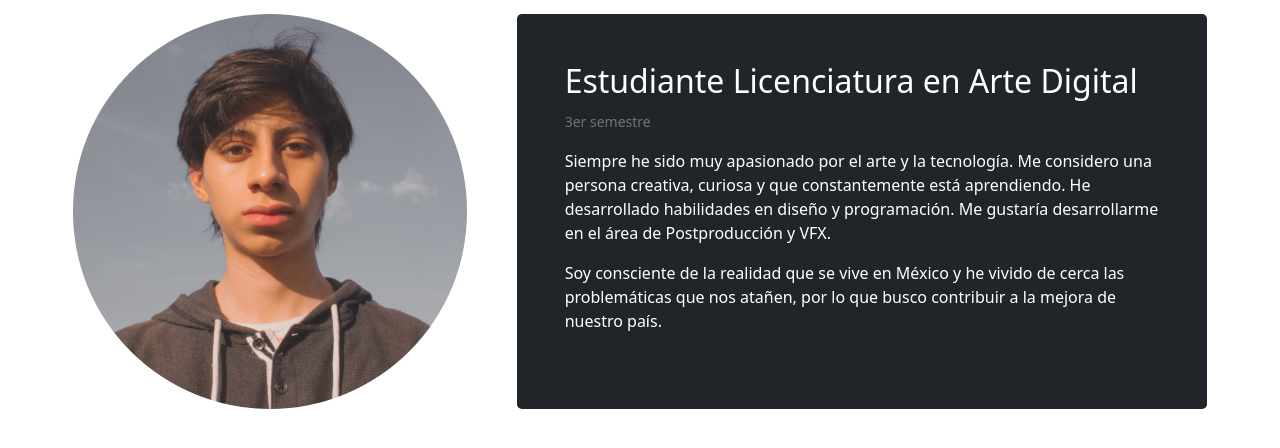
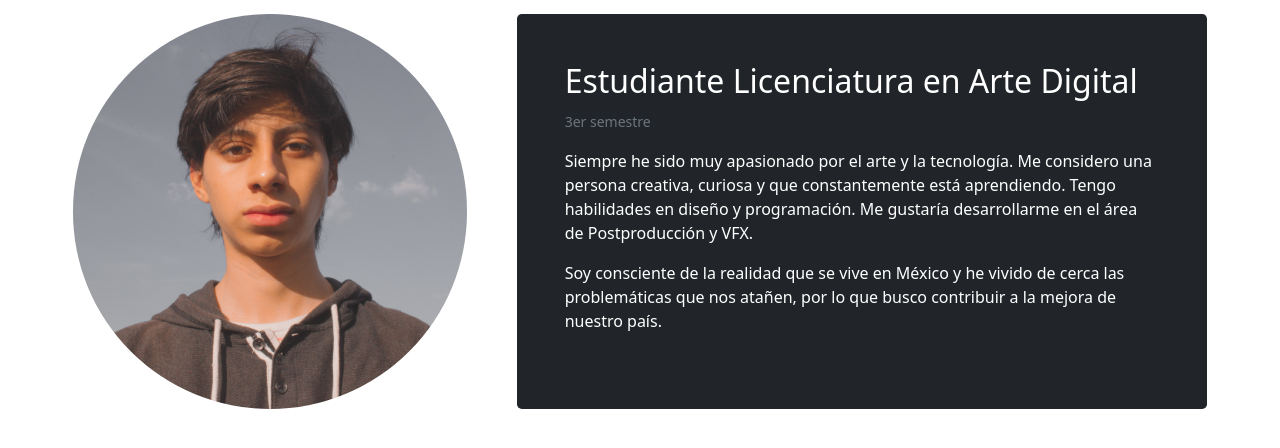
Before and after one commit to jhnsoto/jhnsoto.github.io, a website: page index.html in a window 1280 px wide. Shown: the part 156-604 px from the top of the page. Drawn offline with nearby package versions, Linux system fonts and the light colour scheme.

Commit message:
desarrollo corregido

```diff
--- a/index.html
+++ b/index.html
@@ -4,6 +4,7 @@
     <!-- Required meta tags -->
     <meta charset="utf-8">
     <meta name="viewport" content="width=device-width, initial-scale=1">
+
 
     <!-- Bootstrap CSS -->
     <link href="https://cdn.jsdelivr.net/npm/bootstrap@5.1.0/dist/css/bootstrap.min.css" rel="stylesheet" integrity="sha384-KyZXEAg3QhqLMpG8r+8fhAXLRk2vvoC2f3B09zVXn8CA5QIVfZOJ3BCsw2P0p/We" crossorigin="anonymous">
@@ -59,7 +60,7 @@
 			  <div class="card-body p-5">
 				<h5 class="card-title fs-2">Estudiante Licenciatura en Arte Digital</h5>
 				<p class="card-text"><small class="text-muted">3er semestre</small></p>
-				<p class="card-text">Siempre he sido muy apasionado por el arte y la tecnología. Me considero una persona creativa, curiosa y que constantemente está aprendiendo. He desarrollado habilidades en diseño y programación. Me gustaría desarrollarme en el área de Postproducción y VFX.</p>
+				<p class="card-text">Siempre he sido muy apasionado por el arte y la tecnología. Me considero una persona creativa, curiosa y que constantemente está aprendiendo. Tengo habilidades en diseño y programación. Me gustaría desarrollarme en el área de Postproducción y VFX.</p>
 				<p class="card-text">Soy consciente de la realidad que se vive en México y he vivido de cerca las problemáticas que nos atañen, por lo que busco contribuir a la mejora de nuestro país.</p>
 			  </div>
 			</div>
```
Also changed, not shown: cv.html (+1 -0 lines), portafolio-3d.html (+1 -0 lines), portafolio-artes.html (+1 -0 lines), portafolio-churreria.html (+1 -0 lines), portafolio-foto.html (+1 -0 lines), portafolio-ilu.html (+1 -0 lines), portafolio.html (+1 -0 lines).
